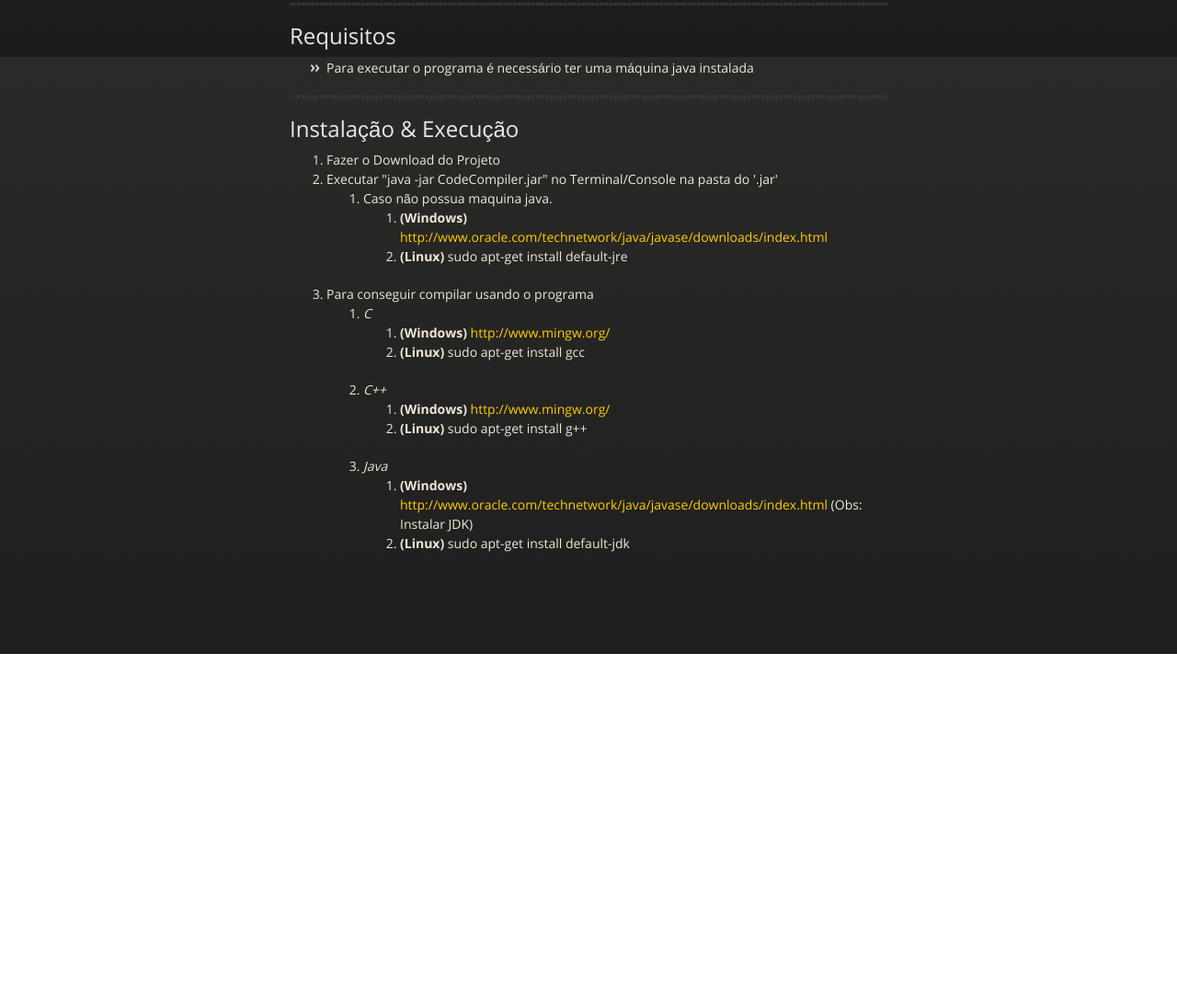
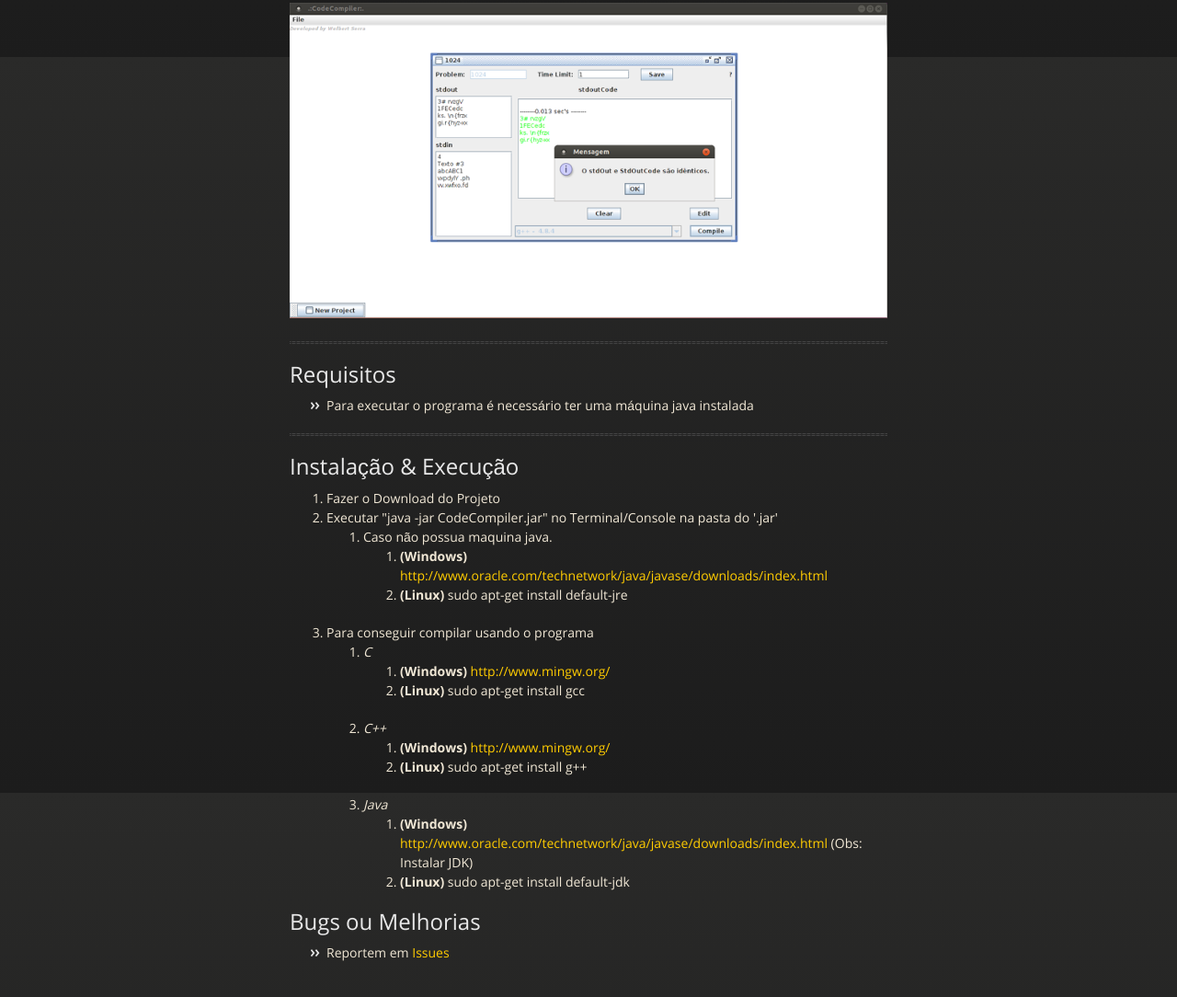
Before and after one commit to welbert/CodeCompiler, a plain HTML site: page index.html in a window 1280 px wide. Shown: the part 738-1822 px from the top of the page at 92% size. Before the commit the page ends 1449 px from the top, so only its background shows below. Drawn offline with nearby package versions, Linux system fonts and the light colour scheme.

Commit message:
Create gh-pages branch via GitHub

```diff
--- a/index.html
+++ b/index.html
@@ -23,7 +23,6 @@
           <li class="fork"><a href="https://github.com/welbert/CodeCompiler">View On GitHub</a></li>
           <li class="downloads"><a href="https://github.com/welbert/CodeCompiler/zipball/master">ZIP</a></li>
           <li class="downloads"><a href="https://github.com/welbert/CodeCompiler/tarball/master">TAR</a></li>
-	<li class="downloads" style="display: none;"><a href="https://github.com/welbert/CodeCompiler/raw/master/CodeCompiler.jar">JAR</a></li>
           <li class="title">DOWNLOADS</li>
         </nav>
       </div><!-- end header -->
@@ -68,6 +67,8 @@
 <li>TimeLimit para seu código não ultrapassar o tempo máximo de execução</li>
 <li>Salvar os valores de entradas, saída, Timelimit para tentar resolver os problemas mais tarde</li>
 </ul>
+
+<p><img src="https://welbert.github.io/CodeCompiler/images/capture.png" alt="Imagem de Exemplo"></p>
 
 <hr>
 
@@ -138,6 +139,14 @@
 </ol>
 </li>
 </ol>
+
+<h2>
+<a id="bugs-ou-melhorias" class="anchor" href="#bugs-ou-melhorias" aria-hidden="true"><span aria-hidden="true" class="octicon octicon-link"></span></a>Bugs ou Melhorias</h2>
+
+<ul>
+<li>Reportem em <a href="https://github.com/welbert/CodeCompiler/issues/new">Issues</a>
+</li>
+</ul>
       </section>
 
     </div>
```
Also changed, not shown: params.json (+1 -1 lines).
